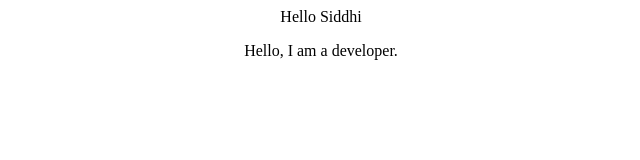
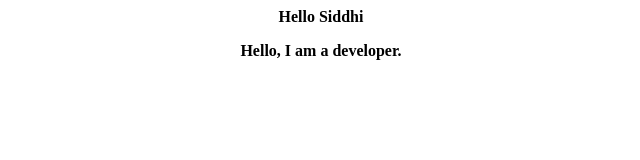
Before and after one commit to ruhiibhavsar/File-sharing-web, a plain HTML site: page index.html in a window 1280 px wide. Shown: the whole page, without its empty margins (319-959 px from the left). Drawn offline with Linux system fonts and the light colour scheme.

Commit message:
Update index.html

```diff
--- a/index.html
+++ b/index.html
@@ -1,4 +1,4 @@
-<div style="text-align:center;">
+<div style="text-align:center; font-weight:bold;">
   <p>Hello Siddhi</p>
   <p>Hello, I am a developer.</p>
 </div>
```
